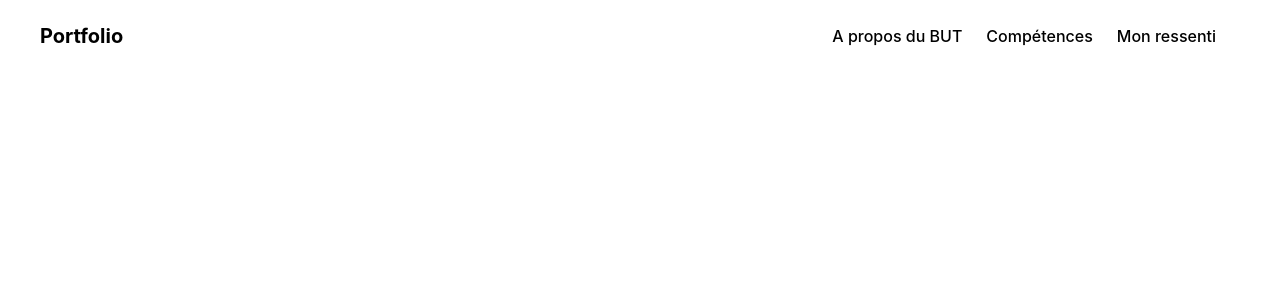
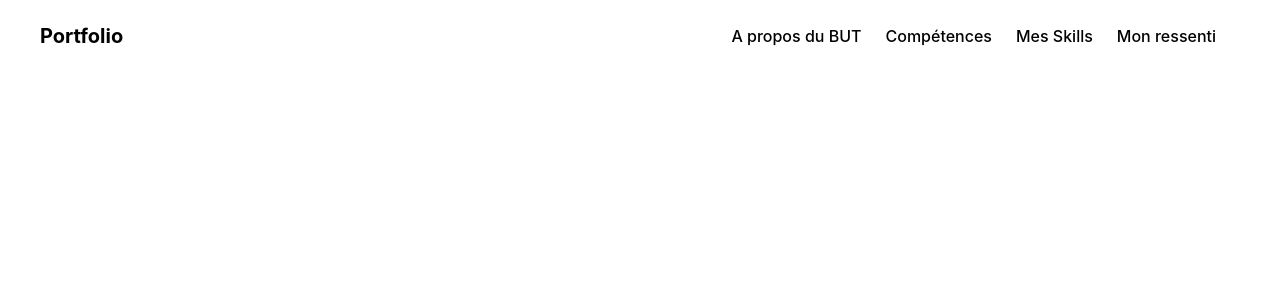
Before and after one commit to MehiaouiMoh/porfolio_competences, a React (Create React App) app: page / in a window 1280 px wide. Shown: the top 300 px of the page. Built offline with nearby package versions, Linux system fonts and the light colour scheme.

Commit message:
commit réarangement

```diff
--- a/src/App.css
+++ b/src/App.css
@@ -1,7 +1,11 @@
 .App {
-  text-align: center;
+  width: 100vw;
+  height: 100vh;
+  margin: 0;
+  padding: 0;
 }
 
 .App-header {
-
+  width: 100%;
+  height: 100%;
 }
--- a/src/App.js
+++ b/src/App.js
@@ -1,4 +1,3 @@
-import logo from './logo.svg';
 import './App.css';
 
 //import de composants
--- a/src/composants/navbar.jsx
+++ b/src/composants/navbar.jsx
@@ -5,11 +5,12 @@ import '../styles/navBar.css'
 function Navbar(){
     return(
         <div className = "navbar flex justify-between items-center">
-            <div class="logo ml-10 text-xl font-bold">Portfolio</div>
-            <div class="links flex justify-between items-center gap-x-6 px-6 py-6 mr-10 text-base font-medium">
-                <a href="" className="ancre">A propos du BUT</a>
-                <a href="" className="ancre">Compétences</a>
-                <a href="" className="ancre">Mon ressenti</a>
+            <div className="logo ml-10 text-xl font-bold">Portfolio</div>
+            <div className="links flex justify-between items-center gap-x-6 px-6 py-6 mr-10 text-base font-medium">
+                <a href="#" className="ancre">A propos du BUT</a>
+                <a href="#" className="ancre">Compétences</a>
+                <a href="#" className="ancre">Mes Skills</a>
+                <a href="#" className="ancre">Mon ressenti</a>
             </div>
         </div>
     );
```
Also changed, not shown: 1 other file (tests, documents, lock files or other folders).
